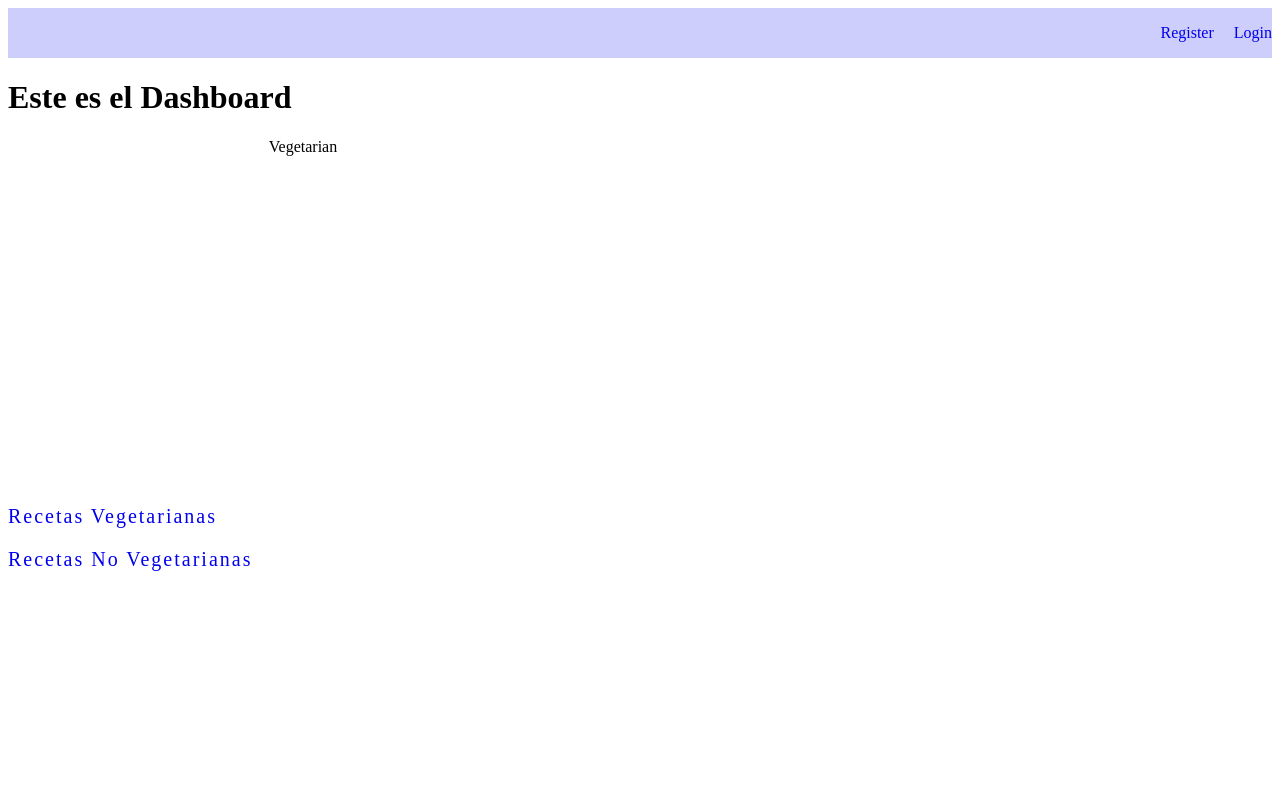
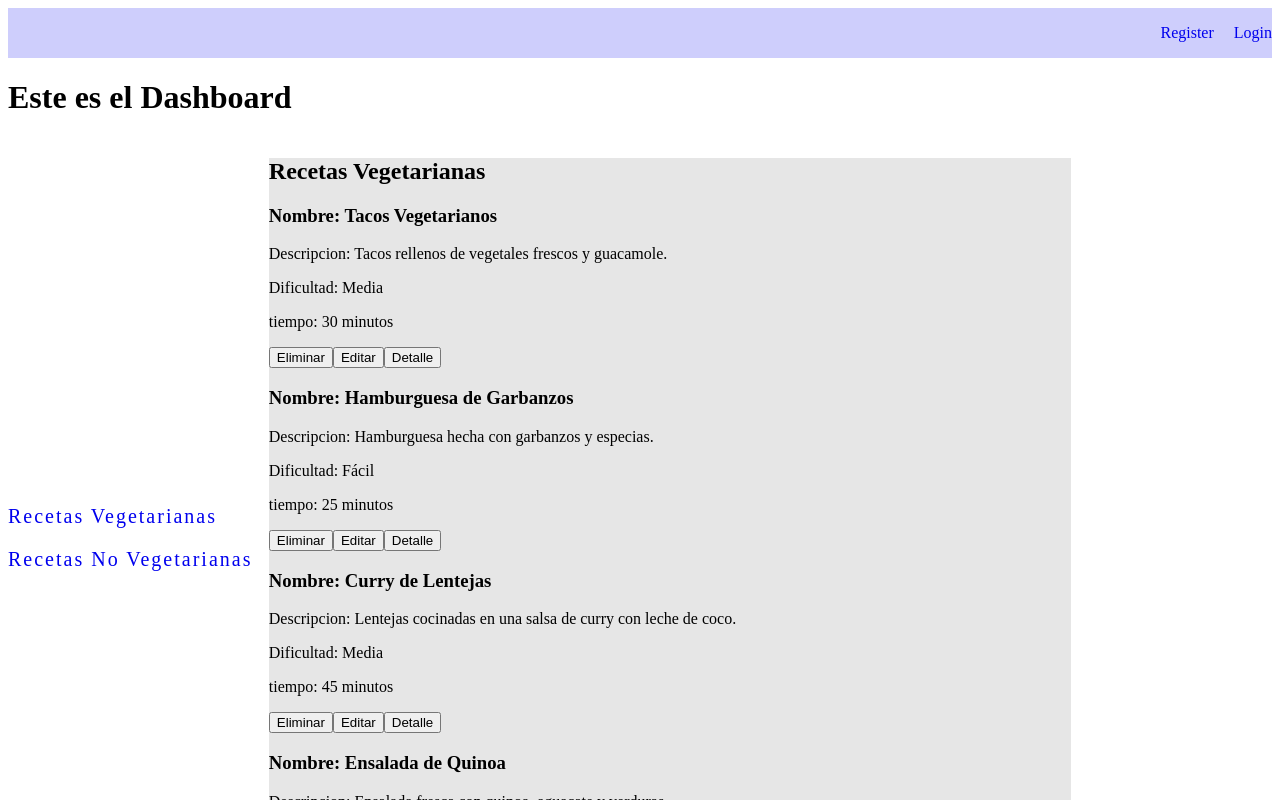
Before and after one commit to jaimezzapata/app-recipes-sabado, a React (Vite) app: page /dashboard/vegetarian in a window 1280 px wide. Shown: the top 800 px of the page. Built offline with nearby package versions, Linux system fonts and the light colour scheme.

Commit message:
Se crea data de recetas vegetarianas y se implementa map en Vegetarian.jsx

```diff
--- a/src/data/dataRecipes.jsx
+++ b/src/data/dataRecipes.jsx
@@ -0,0 +1,168 @@
+export let vegetarianRecipes = [
+    {
+        "id": "veg12345",
+        "nombre": "Tacos Vegetarianos",
+        "descripcion": "Tacos rellenos de vegetales frescos y guacamole.",
+        "dificultad": "Media",
+        "tiempo": "30 minutos",
+        "ingredientes": [
+            "Tortillas de maíz",
+            "Pimientos",
+            "Cebolla",
+            "Aguacate",
+            "Tomate",
+            "Lechuga",
+            "Lima",
+            "Cilantro"
+        ]
+    },
+    {
+        "id": "veg67890",
+        "nombre": "Hamburguesa de Garbanzos",
+        "descripcion": "Hamburguesa hecha con garbanzos y especias.",
+        "dificultad": "Fácil",
+        "tiempo": "25 minutos",
+        "ingredientes": [
+            "Garbanzos cocidos",
+            "Cebolla",
+            "Ajo",
+            "Comino",
+            "Pan rallado",
+            "Pan de hamburguesa",
+            "Tomate",
+            "Lechuga"
+        ]
+    },
+    {
+        "id": "veg54321",
+        "nombre": "Curry de Lentejas",
+        "descripcion": "Lentejas cocinadas en una salsa de curry con leche de coco.",
+        "dificultad": "Media",
+        "tiempo": "45 minutos",
+        "ingredientes": [
+            "Lentejas",
+            "Leche de coco",
+            "Curry en polvo",
+            "Cebolla",
+            "Ajo",
+            "Jengibre",
+            "Tomate"
+        ]
+    },
+    {
+        "id": "veg09876",
+        "nombre": "Ensalada de Quinoa",
+        "descripcion": "Ensalada fresca con quinoa, aguacate y verduras.",
+        "dificultad": "Fácil",
+        "tiempo": "20 minutos",
+        "ingredientes": [
+            "Quinoa",
+            "Aguacate",
+            "Pepino",
+            "Tomate cherry",
+            "Aceite de oliva",
+            "Limón",
+            "Sal",
+            "Pimienta"
+        ]
+    },
+    {
+        "id": "veg11122",
+        "nombre": "Pizza Vegetariana",
+        "descripcion": "Pizza casera con una base de tomate y variedad de vegetales.",
+        "dificultad": "Media",
+        "tiempo": "40 minutos",
+        "ingredientes": [
+            "Masa para pizza",
+            "Salsa de tomate",
+            "Champiñones",
+            "Pimientos",
+            "Aceitunas",
+            "Queso mozzarella",
+            "Cebolla"
+        ]
+    },
+    {
+        "id": "veg33445",
+        "nombre": "Falafel",
+        "descripcion": "Croquetas crujientes de garbanzos y especias, típicas del Medio Oriente.",
+        "dificultad": "Media",
+        "tiempo": "35 minutos",
+        "ingredientes": [
+            "Garbanzos",
+            "Cilantro",
+            "Ajo",
+            "Comino",
+            "Cebolla",
+            "Harina de garbanzo",
+            "Aceite para freír"
+        ]
+    },
+    {
+        "id": "veg55667",
+        "nombre": "Sopa de Calabaza",
+        "descripcion": "Sopa cremosa de calabaza con un toque de jengibre.",
+        "dificultad": "Fácil",
+        "tiempo": "30 minutos",
+        "ingredientes": [
+            "Calabaza",
+            "Cebolla",
+            "Ajo",
+            "Jengibre",
+            "Leche de coco",
+            "Caldo de vegetales",
+            "Aceite de oliva"
+        ]
+    },
+    {
+        "id": "veg78899",
+        "nombre": "Lasagna de Espinacas",
+        "descripcion": "Lasagna con capas de espinacas, queso ricota y salsa de tomate.",
+        "dificultad": "Media",
+        "tiempo": "60 minutos",
+        "ingredientes": [
+            "Pasta para lasagna",
+            "Espinacas",
+            "Queso ricota",
+            "Queso mozzarella",
+            "Salsa de tomate",
+            "Ajo",
+            "Cebolla"
+        ]
+    },
+    {
+        "id": "veg00987",
+        "nombre": "Bowl de Vegetales Asados",
+        "descripcion": "Bowl con vegetales asados al horno, acompañado de quinoa.",
+        "dificultad": "Fácil",
+        "tiempo": "40 minutos",
+        "ingredientes": [
+            "Zanahorias",
+            "Pimientos",
+            "Calabacín",
+            "Berenjena",
+            "Quinoa",
+            "Aceite de oliva",
+            "Sal",
+            "Pimienta"
+        ]
+    },
+    {
+        "id": "veg33211",
+        "nombre": "Paella Vegetariana",
+        "descripcion": "Paella tradicional española sin carne, con arroz y vegetales.",
+        "dificultad": "Difícil",
+        "tiempo": "60 minutos",
+        "ingredientes": [
+            "Arroz",
+            "Pimientos",
+            "Guisantes",
+            "Tomates",
+            "Judías verdes",
+            "Azafrán",
+            "Caldo de vegetales"
+        ]
+    }
+]
+
+export let nonVegetarianRecipes = []
--- a/src/pages/auth/Login.jsx
+++ b/src/pages/auth/Login.jsx
@@ -6,7 +6,6 @@ import { useNavigate } from 'react-router-dom'
 import './Login.css'
 
 const Login = () => {
-
     const [getUser, setUser] = useState('Jaime Zapata')
     const [getPassword, setPassword] = useState('')
     let redireccion = useNavigate()
--- /dev/null
+++ b/src/pages/recipes/Recipes.css
@@ -0,0 +1,5 @@
+.recipes{
+    width: 100%;
+    height: 100vh;
+    background-color: rgb(230, 230, 230);
+}
--- a/src/pages/recipes/Vegetarian.jsx
+++ b/src/pages/recipes/Vegetarian.jsx
@@ -1,6 +1,27 @@
+import './Recipes.css'
+import { vegetarianRecipes } from '../../data/dataRecipes'
 const Vegetarian = () => {
   return (
-    <div>Vegetarian</div>
+    <div className="recipes">
+      <h1>Recetas Vegetarianas</h1>
+      <section className="cards">
+        {
+          vegetarianRecipes.map((vegetarianRecipe) => (
+            <div>
+              <h3>Nombre: {vegetarianRecipe.nombre}</h3>
+              <p>Descripcion: {vegetarianRecipe.descripcion}</p>
+              <p>Dificultad: {vegetarianRecipe.dificultad}</p>
+              <p>tiempo: {vegetarianRecipe.tiempo}</p>
+              <div>
+                <button>Eliminar</button>
+                <button>Editar</button>
+                <button>Detalle</button>
+              </div>
+            </div>
+          ))
+        }
+      </section>
+    </div>
   )
 }
 
```
